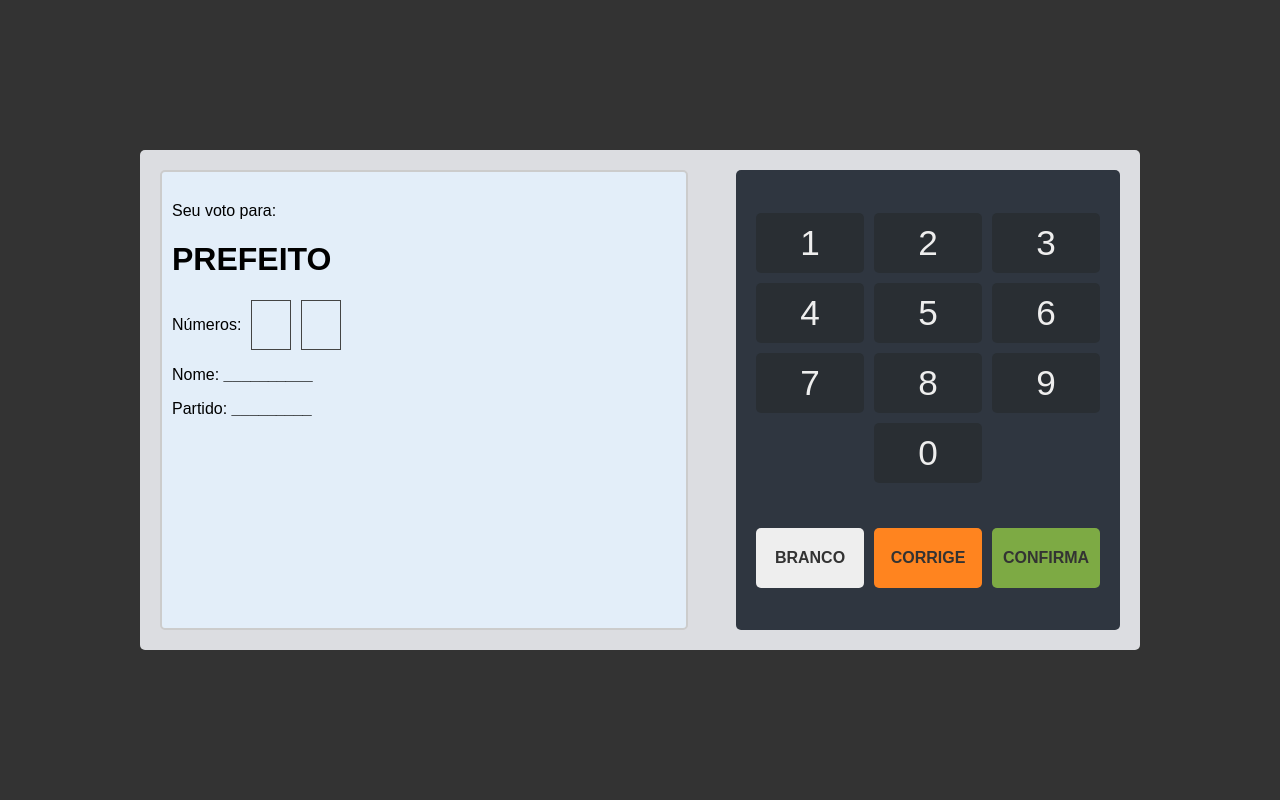
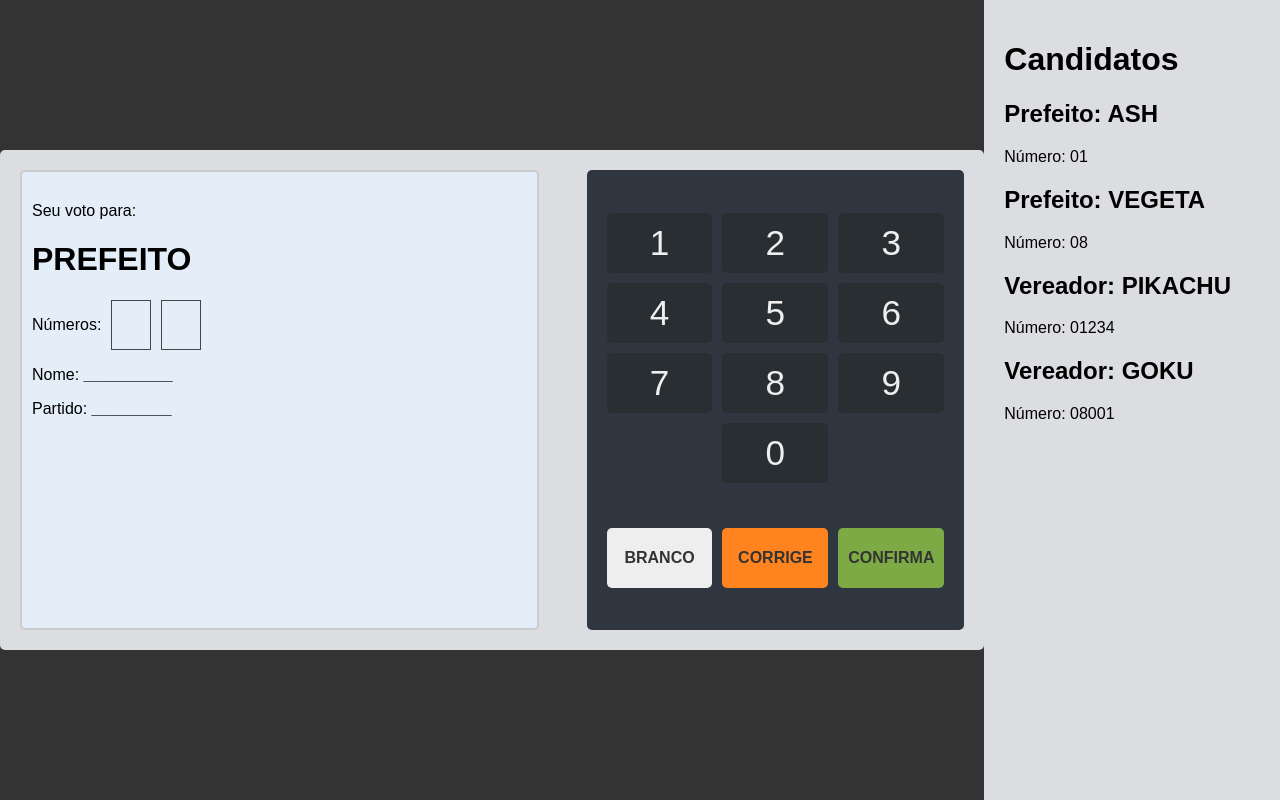
Before and after one commit to barbosadiego/urna-eletronica-vuejs, a Vue app: page / in a window 1280 px wide. Built offline with nearby package versions, Linux system fonts and the light colour scheme.

Commit message:
som e painel candidatos

```diff
--- a/src/App.vue
+++ b/src/App.vue
@@ -17,6 +17,22 @@
           :votoEmBranco="votoEmBranco"
         />
       </div>
+    </div>
+    <div class="lista">
+      <h1>Candidatos</h1>
+      <div>
+        <h2>Prefeito: ASH</h2>
+        <span>Número: 01</span>
+        <h2>Prefeito: VEGETA</h2>
+        <span>Número: 08</span>
+      </div>
+      <div>
+        <h2>Vereador: PIKACHU</h2>
+        <span>Número: 01234</span>
+        <h2>Vereador: GOKU</h2>
+        <span>Número: 08001</span>
+      </div>
+
     </div>
   </div>
 </template>
@@ -183,12 +199,14 @@ button:active {
   width: 100%;
   background-color: var(--background-color);
   display: flex;
-  justify-content: center;
+  justify-content: space-between;
   align-items: center;
 }
 .urna {
   width: 1000px;
   height: 500px;
+  margin-left: auto;
+  margin-right: auto;
   background-color: var(--ballot-box-background-color);
   border-radius: 5px;
   padding: 20px;
@@ -205,4 +223,10 @@ button:active {
   width: 55%;
   height: 100%;
 }
+.lista{
+  background-color: var(--ballot-box-background-color);
+  width: 300px;
+  height: 100%;
+  padding: 20px;
+}
 </style>
```
Also changed, not shown: src/assets/overview.png (added), 1 other file (tests, documents, lock files or other folders).
